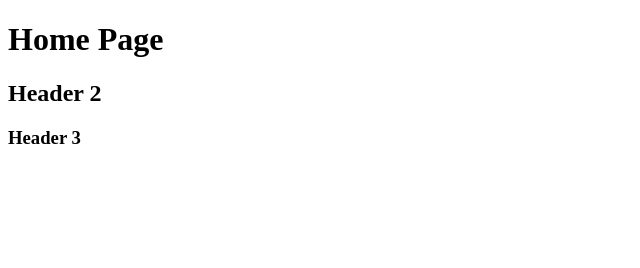
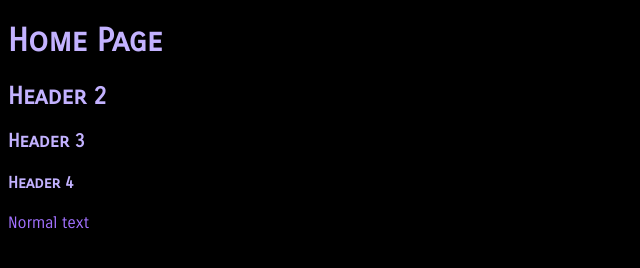
Before and after one commit to ProarchwasTaken/tld_unity, a plain HTML site: page pages/home.html in a window 1280 px wide. Shown: the whole page, without its empty margins (0-640 px from the left). Drawn offline with Linux system fonts and the light colour scheme.

Commit message:
Added custom fonts, and written stylesheet for page content.

```diff
--- a/css/page_content.css
+++ b/css/page_content.css
@@ -1 +1,21 @@
 @import url(colors.css);
+@font-face {
+  font-family: "CarroisGothic";
+  src: url("../assets/fonts/CarroisGothic-Regular.ttf") format("truetype");
+}
+
+@font-face {
+  font-family: "CarroisGothicSC";
+  src: url("../assets/fonts/CarroisGothicSC-Regular.ttf") format("truetype");
+}
+
+:root {
+  background-color: black;
+  color: var(--tht_purple2);
+  font-family: "CarroisGothic";
+}
+
+h1, h2, h3, h4 {
+  font-family: "CarroisGothicSC";
+  color: var(--tht_purple1);
+}
--- a/pages/home.html
+++ b/pages/home.html
@@ -4,10 +4,13 @@
   <meta charset="UTF-8">
   <meta name="viewport" content="width=device-width, initial-scale=1.0">
   <title>Home</title>
+  <link rel="stylesheet" href="../css/page_content.css">
 </head>
 <body>
     <h1>Home Page</h1>
     <h2>Header 2</h2>
     <h3>Header 3</h3>
+    <h4>Header 4</h4>
+    <p>Normal text</p>
 </body>
 </html>
```
Also changed, not shown: pages/artwork.html (+3 -0 lines), pages/contacts.html (+3 -0 lines), pages/contibutor.html (+3 -0 lines), pages/games.html (+3 -0 lines), pages/movies.html (+3 -0 lines), pages/upcoming.html (+3 -0 lines), pages/written_work.html (+1 -0 lines), assets/fonts/CarroisGothic-Regular.ttf (added), assets/fonts/CarroisGothicSC-Regular.ttf (added).
